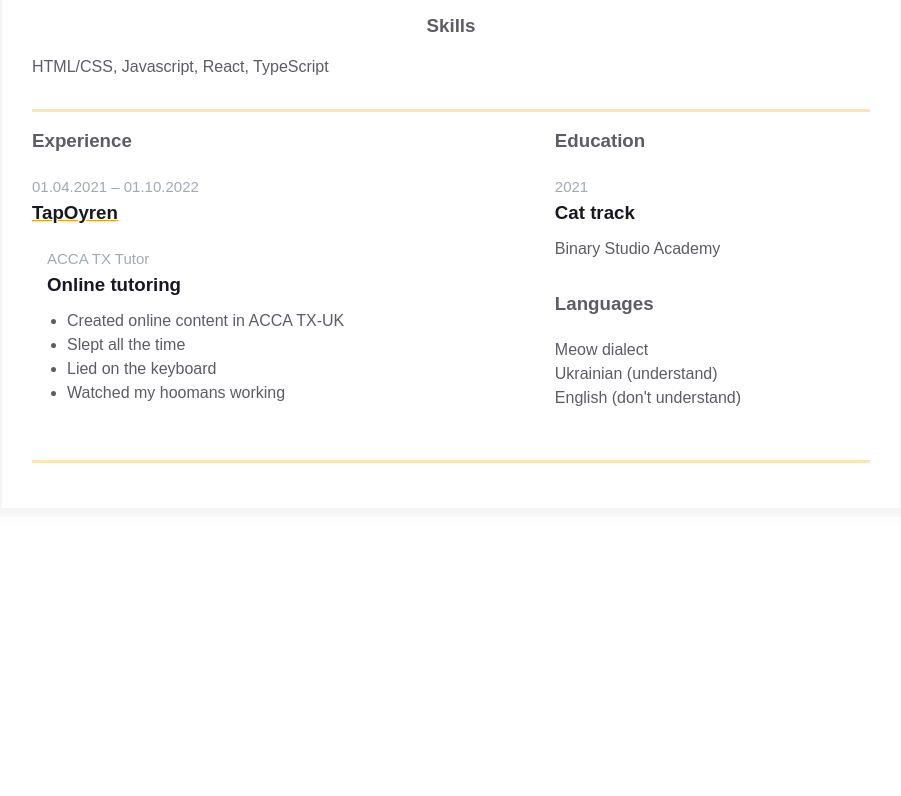
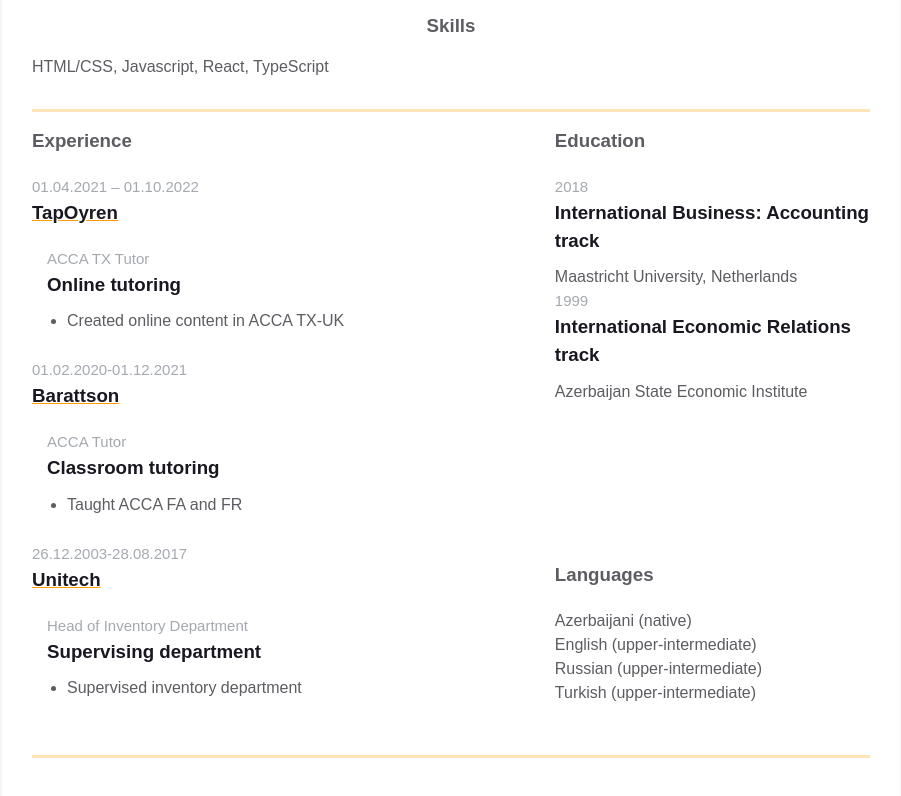
Before and after one commit to hasanovanar/homepage, a plain HTML site: page index.html in a window 1280 px wide. Shown: the part 434-1230 px from the top of the page, without its empty margins (189-1090 px from the left). Before the commit the page ends 993 px from the top, so only its background shows below. Drawn offline with Linux system fonts and the light colour scheme.

Commit message:
finalised education and languages

```diff
--- a/index.html
+++ b/index.html
@@ -119,29 +119,58 @@
                         <h3 class="experiences__company-project-name">Online tutoring</h3>
                         <ul class="experiences__company-project-responsibilities">
                           <li>Created online content in ACCA TX-UK</li>
-                          <li>Slept all the time</li>
-                          <li>Lied on the keyboard</li>
-                          <li>Watched my hoomans working</li>
                         </ul>
                       </div>
                 </div> <!-- experiences-company-->
+                <div class="experiences__company">
+                  <div class="experiences__company-header">
+                      <span class="experiences__company-header-durability">01.02.2020-01.12.2021</span>
+                      <h3 class="experiences__company-header-name">Barattson</h3>
+                  </div>
+                    <div class="experiences__company-project">
+                      <span class="experiences__company-project-role"> ACCA Tutor </span>
+                      <h3 class="experiences__company-project-name">Classroom tutoring</h3>
+                      <ul class="experiences__company-project-responsibilities">
+                        <li>Taught ACCA FA and FR </li>
+                      </ul>
+                    </div>
+              </div> <!-- experiences-company-->
+              <div class="experiences__company">
+                <div class="experiences__company-header">
+                    <span class="experiences__company-header-durability">26.12.2003-28.08.2017</span>
+                    <h3 class="experiences__company-header-name">Unitech</h3>
+                </div>
+                  <div class="experiences__company-project">
+                    <span class="experiences__company-project-role"> Head of Inventory Department </span>
+                    <h3 class="experiences__company-project-name">Supervising department</h3>
+                    <ul class="experiences__company-project-responsibilities">
+                      <li>Supervised inventory department </li>
+                    </ul>
+                  </div>
+            </div> <!-- experiences-company-->
               </div> <!-- experiences-->
 
               <div class="additional-info fv">
                 <div class="additional-info__education">
                   <h3 class="additional-info__education-header">Education</h3>
                   <div class="additional-info__education-university">
-                    <span class="additional-info__education-university-durability"> 2021 </span>
-                    <h3 class="additional-info__education-university-speciality">Cat track</h3>
-                    <p class="additional-info__education-university-name">Binary Studio Academy</p>
+                    <span class="additional-info__education-university-durability"> 2018 </span>
+                    <h3 class="additional-info__education-university-speciality">International Business: Accounting track</h3>
+                    <p class="additional-info__education-university-name">Maastricht University, Netherlands</p>
+                  </div>
+                  <div class="additional-info__education-university">
+                    <span class="additional-info__education-university-durability"> 1999 </span>
+                    <h3 class="additional-info__education-university-speciality">International Economic Relations track</h3>
+                    <p class="additional-info__education-university-name">Azerbaijan State Economic Institute</p>
                   </div>
                 </div>
 
                 <div class="additional-info__languages">
                   <h3 class="additional-info__languages-header">Languages</h3>
-                  <p class="additional-info__languages-item">Meow dialect</p>
-                  <p class="additional-info__languages-item">Ukrainian (understand)</p>
-                  <p class="additional-info__languages-item">English (don't understand)</p>
+                  <p class="additional-info__languages-item">Azerbaijani (native)</p>
+                  <p class="additional-info__languages-item">English (upper-intermediate)</p>
+                  <p class="additional-info__languages-item">Russian (upper-intermediate)</p>
+                  <p class="additional-info__languages-item">Turkish (upper-intermediate)</p>
                 </div>
               </div> <!-- additional info-->
             </div> <!-- main info-->
```
